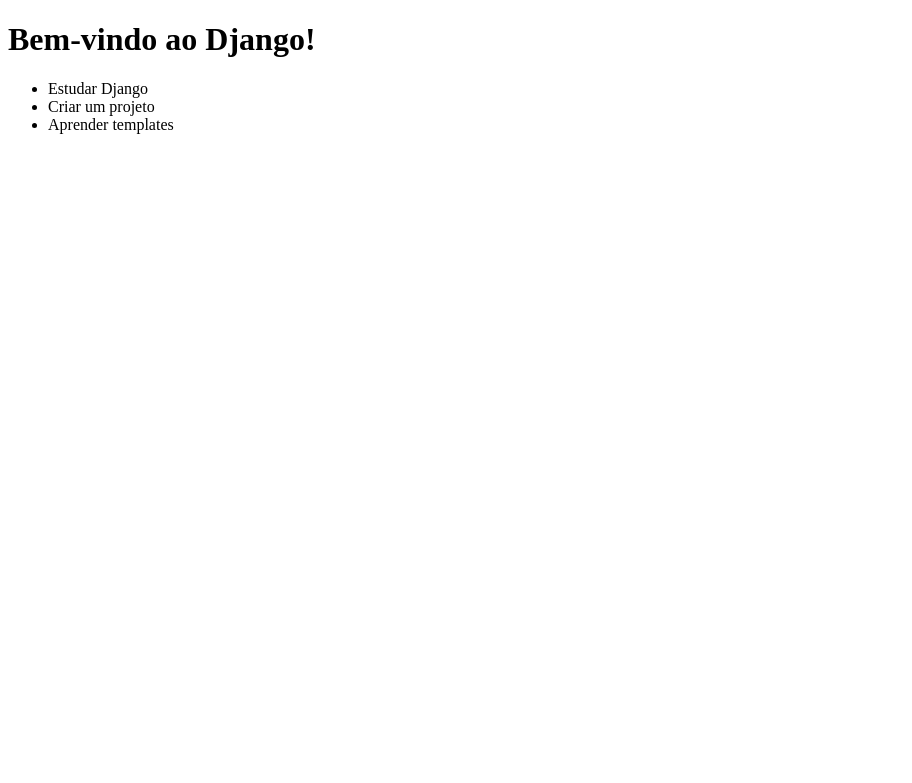
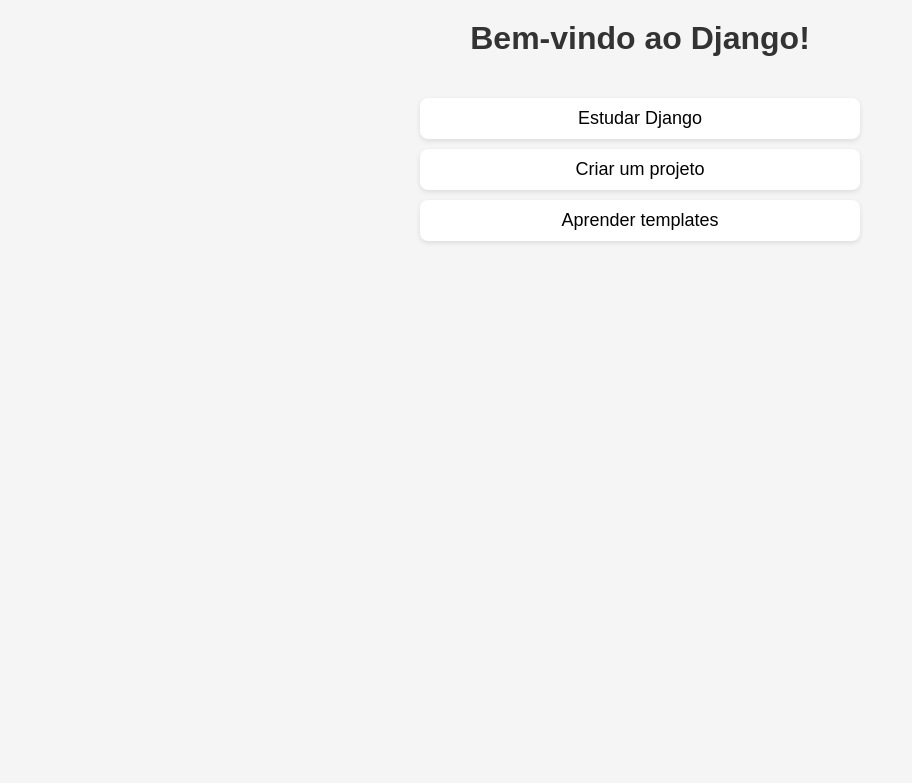
Before and after one commit to carloshnunes/pythonplayground, a Django app: page / in a window 1280 px wide. Shown: the top 783 px of the page, without its empty margins (0-912 px from the left). Run offline with Django 5.2, Linux system fonts and the light colour scheme.

Commit message:
wop: estilizando o projeto

```diff
--- a/myproject/views.py
+++ b/myproject/views.py
@@ -3,3 +3,6 @@ from django.shortcuts import render
 def home(request):
   tasks = ["Estudar Django", "Criar um projeto", "Aprender templates"]
   return render(request, 'home.html', {'tasks': tasks})
+
+def about(request):
+    return render(request, 'about.html')
--- /dev/null
+++ b/static/css/styles.css
@@ -0,0 +1,28 @@
+body {
+  font-family: Arial, sans-serif;
+  background-color: #f5f5f5;
+  margin: 0;
+  padding: 0;
+}
+
+h1 {
+  color: #333;
+  text-align: center;
+  padding: 20px 0;
+}
+
+ul {
+  list-style-type: none;
+  padding: 0;
+}
+
+li {
+  background: #fff;
+  margin: 10px auto;
+  padding: 10px 20px;
+  border-radius: 8px;
+  max-width: 400px;
+  box-shadow: 0 2px 5px rgba(0, 0, 0, 0.1);
+  text-align: center;
+  font-size: 18px;
+}
--- a/templates/home.html
+++ b/templates/home.html
@@ -1,3 +1,6 @@
+{% load static %}
+<link rel="stylesheet" href="{% static 'css/styles.css' %}">
+
 <!DOCTYPE html>
 <html lang="en">
 
```
